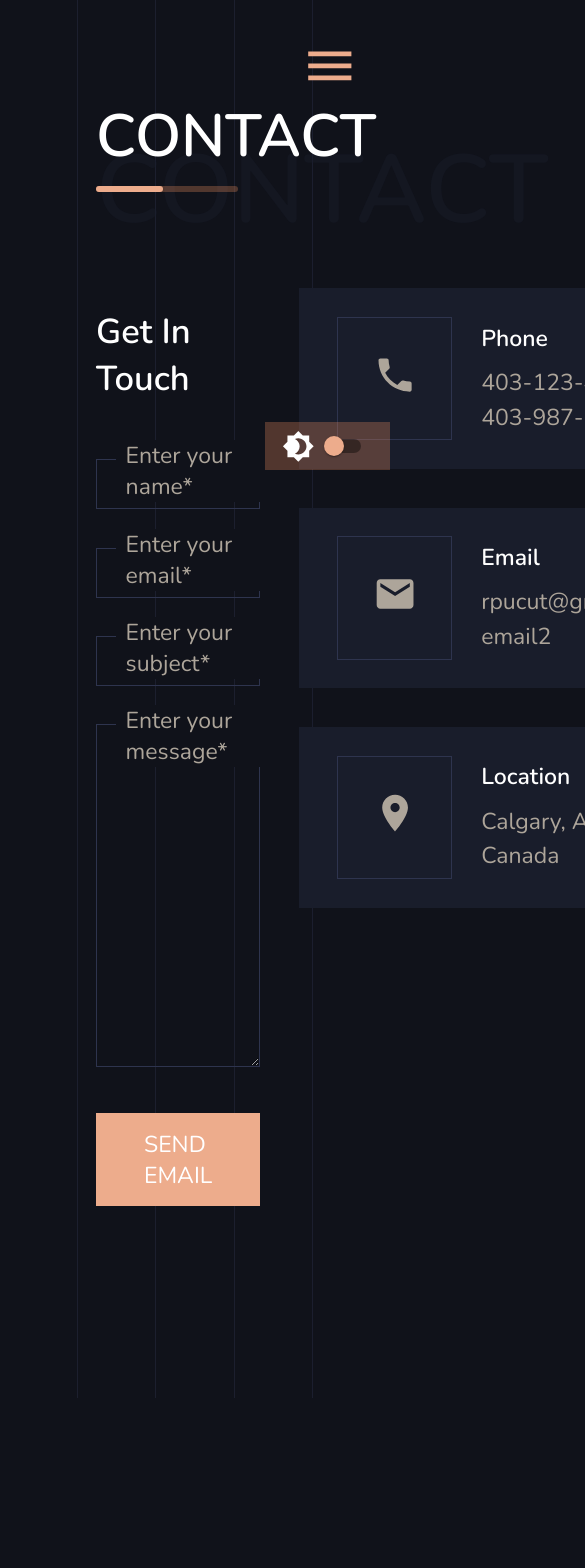
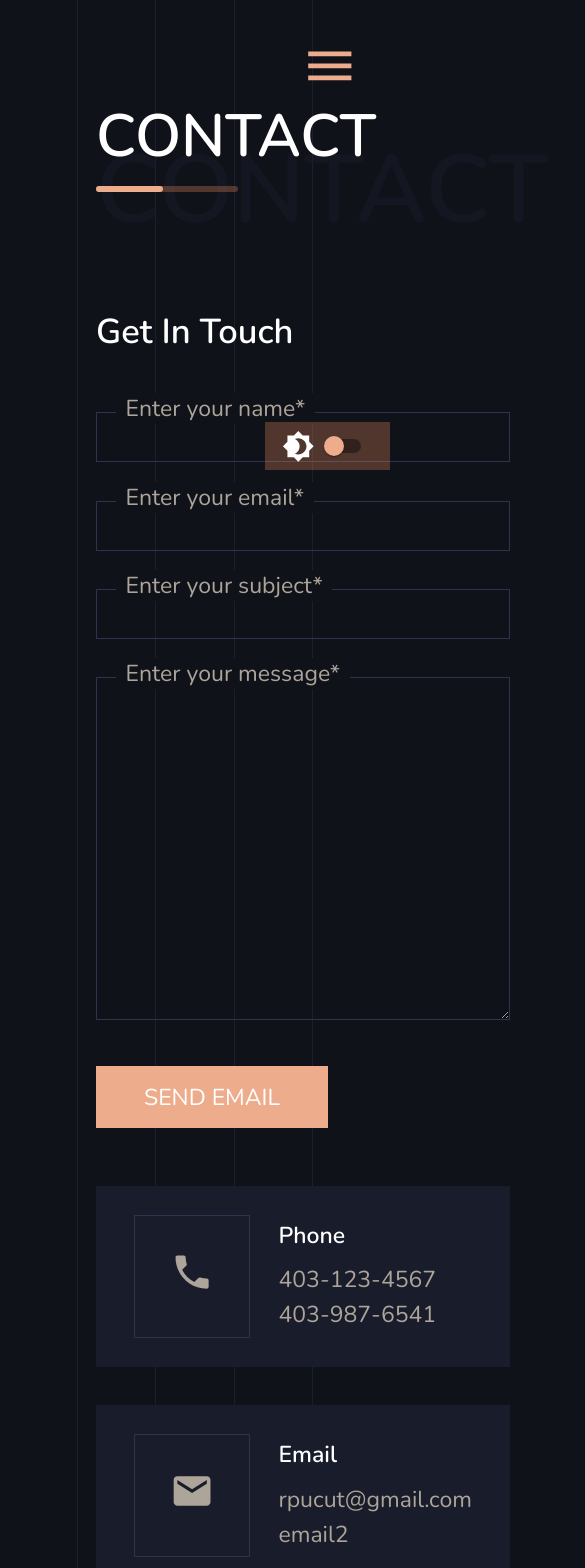
Before and after one commit to Rancelot/react-abt-me, a React (Create React App) app: page /contact in a window 390 px wide. Shown: the top 1568 px of the page, 585 px wide, since content can reach past the window. Before the commit the page ends 1398 px from the top, so only its background shows below. Built offline with nearby package versions, Linux system fonts and the light colour scheme.

Commit message:
contact page responsive

```diff
--- a/src/Pages/ContactPage.js
+++ b/src/Pages/ContactPage.js
@@ -41,7 +41,7 @@ function ContactPage() {
                                 <label htmlFor="textarea">Enter your message*</label>
                                 <textarea name="textarea" id="textarea" cols="30" rows="10"></textarea>
                             </div>
-                            <div className="form-field">
+                            <div className="form-field f-button">
                                 <PrimaryButton title={'Send Email'} link={'#'}/>
                             </div>
                         </form>
@@ -62,6 +62,14 @@ const ContactPageStyled = styled.section`
         display: grid;
         grid-template-columns: repeat(2, 1fr);
         grid-column-gap: 2rem;
+
+        @media screen and (max-width: 978px) {
+            grid-template-columns: repeat(1, 1fr);
+
+            .f-button {
+                margin-bottom: 3rem;
+            }
+        }
 
         .right-content {
             display: flex;
@@ -113,6 +121,7 @@ const ContactPageStyled = styled.section`
                     padding: 0.8rem 1rem;
                 }
             }
+
         }
     }
 `;
```
